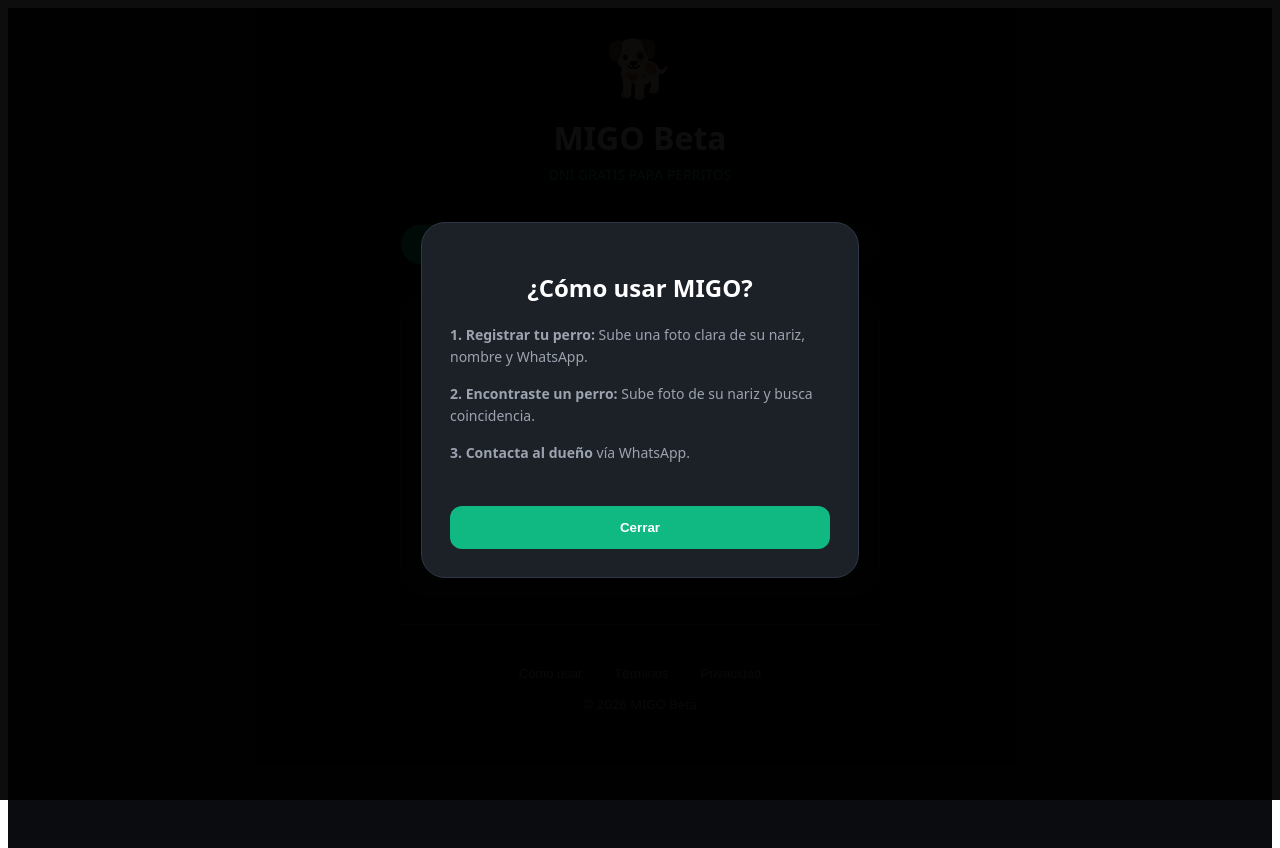
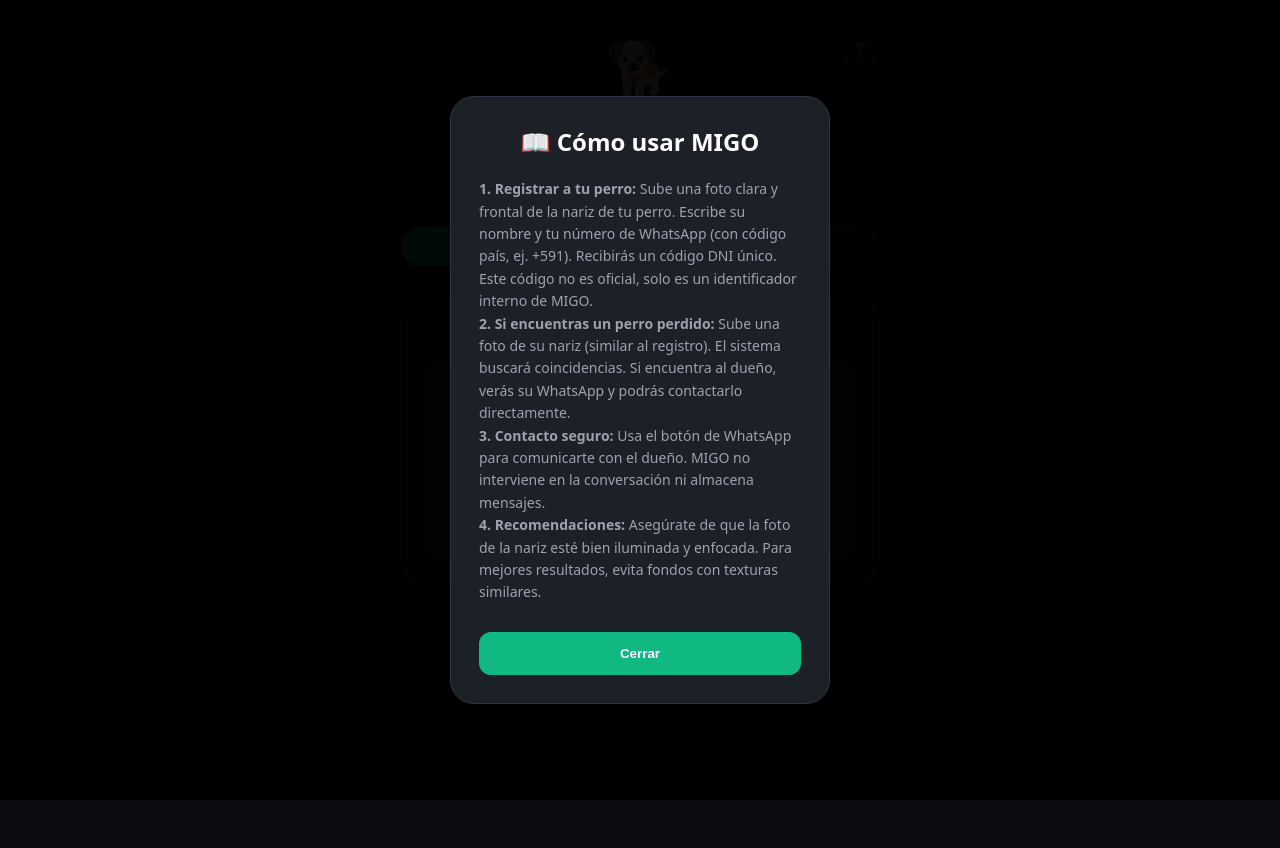
Before and after one commit to cuentacorreo2224-crypto/migo-beta, a Next.js app: page / in a window 1280 px wide. Both pictures are taken after a click on the button "Cómo usar". After the commit the page ends 800 px from the top, so only its background shows below. Built offline with nearby package versions, Linux system fonts and the light colour scheme; no server answers.

Commit message:
Versión final con diseño mejorado

```diff
--- a/app/page.tsx
+++ b/app/page.tsx
@@ -8,7 +8,7 @@
   process.env.NEXT_PUBLIC_SUPABASE_ANON_KEY!
 );
 
-// Estilos mínimos, sin gradientes ni sombras pesadas
+// Paleta de colores planos (sin gradientes ni sombras)
 const colors = {
   bg: '#0a0c10',
   surface: '#14181f',
@@ -129,12 +129,41 @@
     );
   }
 
-  // Pantalla principal - diseño minimalista y rápido
+  // Pantalla principal - sin marcos blancos
   return (
-    <div style={{ minHeight: '100vh', background: colors.bg, color: colors.text, margin: 0, padding: '20px', fontFamily: 'system-ui, -apple-system, sans-serif' }}>
-      <div style={{ maxWidth: '480px', margin: '0 auto' }}>
+    <>
+      <style jsx global>{`
+        * { margin: 0; padding: 0; box-sizing: border-box; }
+        body, html { margin: 0; padding: 0; background: ${colors.bg}; }
+      `}</style>
+      <div style={{ minHeight: '100vh', background: colors.bg, color: colors.text, padding: '20px', fontFamily: 'system-ui, -apple-system, sans-serif' }}>
+        <div style={{ maxWidth: '480px', margin: '0 auto', position: 'relative' }}>
+          {/* Botón de interrogación arriba a la derecha */}
+          <button
+            onClick={() => setShowHowToUse(true)}
+            style={{
+              position: 'absolute',
+              top: '0',
+              right: '0',
+              background: colors.surface,
+              border: `1px solid ${colors.border}`,
+              borderRadius: '50%',
+              width: '40px',
+              height: '40px',
+              fontSize: '20px',
+              fontWeight: 'bold',
+              color: colors.primaryLight,
+              cursor: 'pointer',
+              display: 'flex',
+              alignItems: 'center',
+              justifyContent: 'center',
+            }}
+          >
+            ?
+          </button>
+
           {/* Header minimalista */}
-        <div style={{ textAlign: 'center', marginBottom: '40px' }}>
+          <div style={{ textAlign: 'center', marginBottom: '40px', marginTop: '10px' }}>
             <div style={{ fontSize: '56px', marginBottom: '12px' }}>🐕</div>
             <h1 style={{ fontSize: '32px', fontWeight: 'bold', margin: 0 }}>MIGO Beta</h1>
             <p style={{ color: colors.primaryLight, fontSize: '14px', marginTop: '6px' }}>DNI GRATIS PARA PERRITOS</p>
@@ -190,46 +219,67 @@
               <button onClick={() => setShowTerms(true)} style={{ background: 'none', border: 'none', color: colors.textSec, fontSize: '13px', cursor: 'pointer' }}>Términos</button>
               <button onClick={() => setShowPrivacy(true)} style={{ background: 'none', border: 'none', color: colors.textSec, fontSize: '13px', cursor: 'pointer' }}>Privacidad</button>
             </div>
-          <p>© 2026 MIGO Beta</p>
+            <p>© 2026 MIGO Beta - Identificación canina</p>
           </div>
         </div>
 
-      {/* Modales simplificados */}
+        {/* Modal "Cómo usar" más detallado */}
         {showHowToUse && (
           <div style={{ position: 'fixed', inset: 0, background: 'rgba(0,0,0,0.95)', display: 'flex', alignItems: 'center', justifyContent: 'center', padding: '20px', zIndex: 1000 }}>
-          <div style={{ background: colors.card, borderRadius: '24px', padding: '28px', maxWidth: '380px', width: '100%', border: `1px solid ${colors.border}` }}>
-            <h2 style={{ fontSize: '24px', fontWeight: 'bold', textAlign: 'center', marginBottom: '20px' }}>¿Cómo usar MIGO?</h2>
+            <div style={{ background: colors.card, borderRadius: '24px', padding: '28px', maxWidth: '380px', width: '100%', border: `1px solid ${colors.border}`, maxHeight: '85vh', overflowY: 'auto' }}>
+              <h2 style={{ fontSize: '24px', fontWeight: 'bold', textAlign: 'center', marginBottom: '20px' }}>📖 Cómo usar MIGO</h2>
               <div style={{ fontSize: '14px', lineHeight: '1.6', color: colors.textSec }}>
-              <p><strong>1. Registrar tu perro:</strong> Sube una foto clara de su nariz, nombre y WhatsApp.</p>
-              <p><strong>2. Encontraste un perro:</strong> Sube foto de su nariz y busca coincidencia.</p>
-              <p><strong>3. Contacta al dueño</strong> vía WhatsApp.</p>
+                <p><strong>1. Registrar a tu perro:</strong> Sube una foto clara y frontal de la nariz de tu perro. Escribe su nombre y tu número de WhatsApp (con código país, ej. +591). Recibirás un código DNI único. Este código no es oficial, solo es un identificador interno de MIGO.</p>
+                <p><strong>2. Si encuentras un perro perdido:</strong> Sube una foto de su nariz (similar al registro). El sistema buscará coincidencias. Si encuentra al dueño, verás su WhatsApp y podrás contactarlo directamente.</p>
+                <p><strong>3. Contacto seguro:</strong> Usa el botón de WhatsApp para comunicarte con el dueño. MIGO no interviene en la conversación ni almacena mensajes.</p>
+                <p><strong>4. Recomendaciones:</strong> Asegúrate de que la foto de la nariz esté bien iluminada y enfocada. Para mejores resultados, evita fondos con texturas similares.</p>
               </div>
               <button onClick={() => setShowHowToUse(false)} style={{ width: '100%', marginTop: '28px', padding: '14px', background: colors.primary, borderRadius: '12px', border: 'none', color: 'white', fontWeight: 'bold' }}>Cerrar</button>
             </div>
           </div>
         )}
+
+        {/* Modal Términos y Condiciones - adaptado a ley boliviana */}
         {showTerms && (
           <div style={{ position: 'fixed', inset: 0, background: 'rgba(0,0,0,0.95)', display: 'flex', alignItems: 'center', justifyContent: 'center', padding: '20px', zIndex: 1000 }}>
-          <div style={{ background: colors.card, borderRadius: '24px', padding: '28px', maxWidth: '380px', width: '100%', border: `1px solid ${colors.border}` }}>
-            <h2 style={{ fontSize: '24px', fontWeight: 'bold', textAlign: 'center', marginBottom: '20px' }}>Términos</h2>
+            <div style={{ background: colors.card, borderRadius: '24px', padding: '28px', maxWidth: '380px', width: '100%', border: `1px solid ${colors.border}`, maxHeight: '85vh', overflowY: 'auto' }}>
+              <h2 style={{ fontSize: '24px', fontWeight: 'bold', textAlign: 'center', marginBottom: '20px' }}>Términos y Condiciones</h2>
               <div style={{ fontSize: '13px', lineHeight: '1.6', color: colors.textSec }}>
-              <p>MIGO Beta es una herramienta experimental. Al registrar, autorizas la publicación de tu WhatsApp cuando alguien encuentre a tu perro. No nos hacemos responsables por mal uso.</p>
+                <p><strong>Última actualización:</strong> Abril 2026</p>
+                <p><strong>1. Aceptación:</strong> Al usar MIGO Beta, aceptas estos términos. Si no estás de acuerdo, no utilices la aplicación.</p>
+                <p><strong>2. Servicio experimental:</strong> MIGO Beta se proporciona "tal cual", sin garantías de precisión, disponibilidad o seguridad. No garantizamos que la identificación por foto de nariz sea infalible.</p>
+                <p><strong>3. Responsabilidad del usuario:</strong> Eres el único responsable de la veracidad de los datos que registras (nombre, WhatsApp, foto). Debes cumplir con la Ley N° 339 de Bolivia (Ley de Protección de Datos Personales) y no registrar información falsa o de terceros sin autorización.</p>
+                <p><strong>4. Exoneración de responsabilidad:</strong> MIGO no se hace responsable por daños directos o indirectos derivados del uso de la aplicación, incluyendo pérdida de datos, malentendidos en la identificación, o uso indebido de la información de contacto por parte de terceros.</p>
+                <p><strong>5. Modificaciones:</strong> Podemos cambiar o descontinuar el servicio en cualquier momento sin previo aviso.</p>
+                <p><strong>6. Ley aplicable:</strong> Estos términos se rigen por las leyes del Estado Plurinacional de Bolivia. Cualquier disputa será resuelta en los tribunales de La Paz, Bolivia.</p>
+                <p><strong>7. Contacto:</strong> Para consultas legales, escribe a legal@migo.com (correo ficticio).</p>
               </div>
               <button onClick={() => setShowTerms(false)} style={{ width: '100%', marginTop: '28px', padding: '14px', background: colors.primary, borderRadius: '12px', border: 'none', color: 'white', fontWeight: 'bold' }}>Cerrar</button>
             </div>
           </div>
         )}
+
+        {/* Modal Política de Privacidad - adaptada a ley boliviana */}
         {showPrivacy && (
           <div style={{ position: 'fixed', inset: 0, background: 'rgba(0,0,0,0.95)', display: 'flex', alignItems: 'center', justifyContent: 'center', padding: '20px', zIndex: 1000 }}>
-          <div style={{ background: colors.card, borderRadius: '24px', padding: '28px', maxWidth: '380px', width: '100%', border: `1px solid ${colors.border}` }}>
-            <h2 style={{ fontSize: '24px', fontWeight: 'bold', textAlign: 'center', marginBottom: '20px' }}>Privacidad</h2>
+            <div style={{ background: colors.card, borderRadius: '24px', padding: '28px', maxWidth: '380px', width: '100%', border: `1px solid ${colors.border}`, maxHeight: '85vh', overflowY: 'auto' }}>
+              <h2 style={{ fontSize: '24px', fontWeight: 'bold', textAlign: 'center', marginBottom: '20px' }}>Política de Privacidad</h2>
               <div style={{ fontSize: '13px', lineHeight: '1.6', color: colors.textSec }}>
-              <p>Recopilamos nombre, WhatsApp y foto de nariz para identificación. Tu WhatsApp se mostrará si alguien encuentra a tu perro.</p>
+                <p><strong>Última actualización:</strong> Abril 2026</p>
+                <p><strong>1. Datos recopilados:</strong> MIGO recoge el nombre del perro, número de WhatsApp del dueño, foto de la nariz, y un código DNI interno. No recopilamos datos de ubicación ni información personal adicional.</p>
+                <p><strong>2. Uso de los datos:</strong> La foto de la nariz se utiliza exclusivamente para crear una huella digital que permita identificar al perro en futuras búsquedas. El WhatsApp se muestra únicamente cuando alguien encuentra al perro y sube una foto coincidente.</p>
+                <p><strong>3. Divulgación de información:</strong> Al registrar a tu perro, autorizas expresamente que tu número de WhatsApp sea visible para cualquier persona que suba una foto de la nariz de tu perro y el sistema encuentre una coincidencia. No compartimos tus datos con terceros fuera de este propósito.</p>
+                <p><strong>4. Base legal:</strong> El tratamiento de tus datos se basa en tu consentimiento expreso al registrarte. De acuerdo con la Ley N° 339 de Bolivia (Protección de Datos Personales), puedes solicitar la cancelación de tus datos escribiendo a datos@migo.com (correo ficticio).</p>
+                <p><strong>5. Seguridad:</strong> Implementamos medidas básicas de seguridad, pero no podemos garantizar protección absoluta contra accesos no autorizados.</p>
+                <p><strong>6. Retención de datos:</strong> Conservamos tus datos mientras tu perro esté registrado. Puedes solicitar la baja en cualquier momento.</p>
+                <p><strong>7. Derechos del usuario:</strong> Tienes derecho a acceder, rectificar o eliminar tus datos personales. Para ejercer estos derechos, escribe a privacidad@migo.com.</p>
+                <p><strong>8. Cambios a esta política:</strong> Notificaremos cambios significativos a través de la aplicación.</p>
               </div>
               <button onClick={() => setShowPrivacy(false)} style={{ width: '100%', marginTop: '28px', padding: '14px', background: colors.primary, borderRadius: '12px', border: 'none', color: 'white', fontWeight: 'bold' }}>Cerrar</button>
             </div>
           </div>
         )}
       </div>
+    </>
   );
 }
```
Lines whose indentation alone changed are shown as unchanged.
